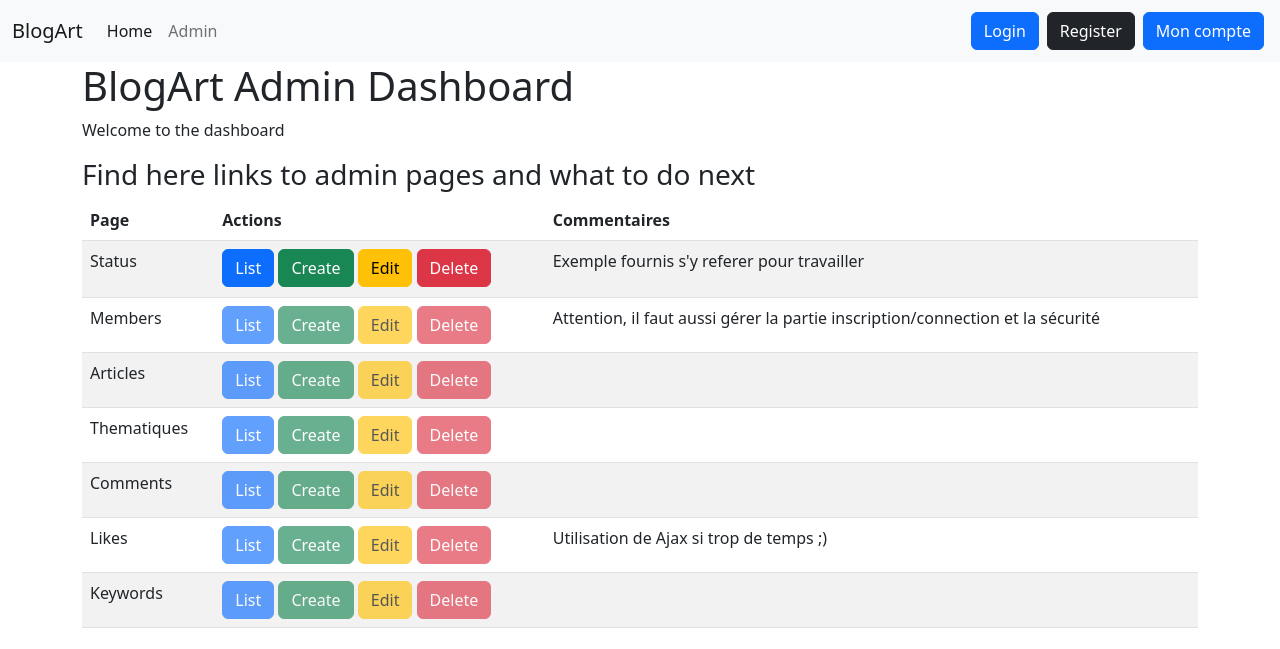
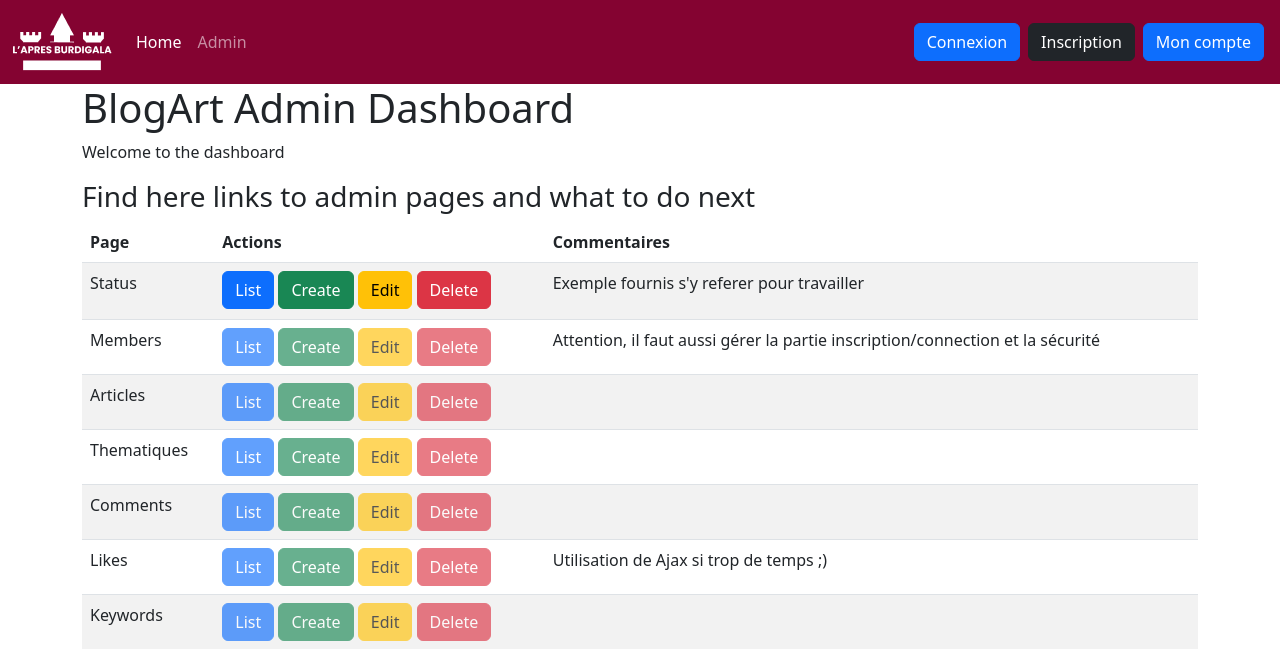
Before and after one commit to Ironakatina33/Blogart-G5, a PHP site: page /views/backend/dashboard.php in a window 1280 px wide. Shown: the top 649 px of the page. Run offline with PHP 8.4, Linux system fonts and the light colour scheme; a stand-in replaces the project's code that opens the database connection; some libraries are stand-ins or nearby versions.

Commit message:
Adding Logo
Adding logo for a best branding

```diff
--- a/header.php
+++ b/header.php
@@ -18,9 +18,9 @@ require_once 'config.php';
 ?>
 <body>
 
-<nav class="navbar navbar-expand-lg bg-light">
+<nav class="navbar navbar-expand-lg navbar-dark" style="background-color: #840331;">
   <div class="container-fluid">
-    <a class="navbar-brand" href="#">BlogArt</a>
+    <a class="navbar-brand" href="#"><img src="./src/images/Logo protos.png" alt="BlogArt"></a>
     <button class="navbar-toggler" type="button" data-bs-toggle="collapse" data-bs-target="#navbarNav" aria-controls="navbarNav" aria-expanded="false" aria-label="Toggle navigation">
       <span class="navbar-toggler-icon"></span>
     </button>
@@ -36,8 +36,8 @@ require_once 'config.php';
     </div>
     <!--right align-->
     <div class="d-flex">
-      <a class="btn btn-primary m-1" href="/views/backend/login.php" role="button">Login</a>
-      <a class="btn btn-dark m-1" href="/views/backend/register.php" role="button">Register</a>
+      <a class="btn btn-primary m-1" href="/views/backend/login.php" role="button">Connexion</a>
+      <a class="btn btn-dark m-1" href="/views/backend/register.php" role="button">Inscription</a>
       <a class="btn btn-primary m-1" href="/views/backend/login.php" role="button">Mon compte</a>
     </div>
   </div>
```
Also changed, not shown: src/images/Logo protos.png (added).
